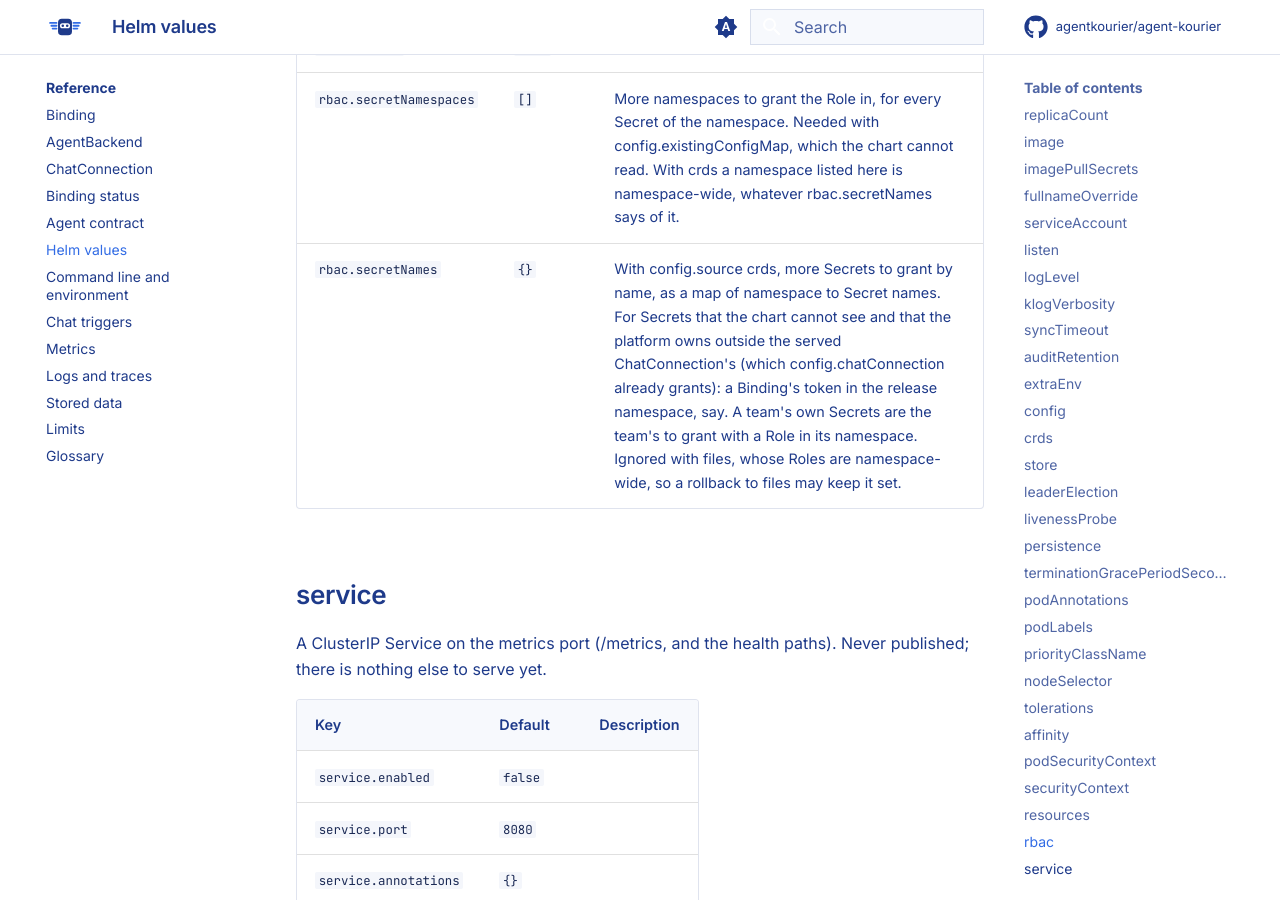
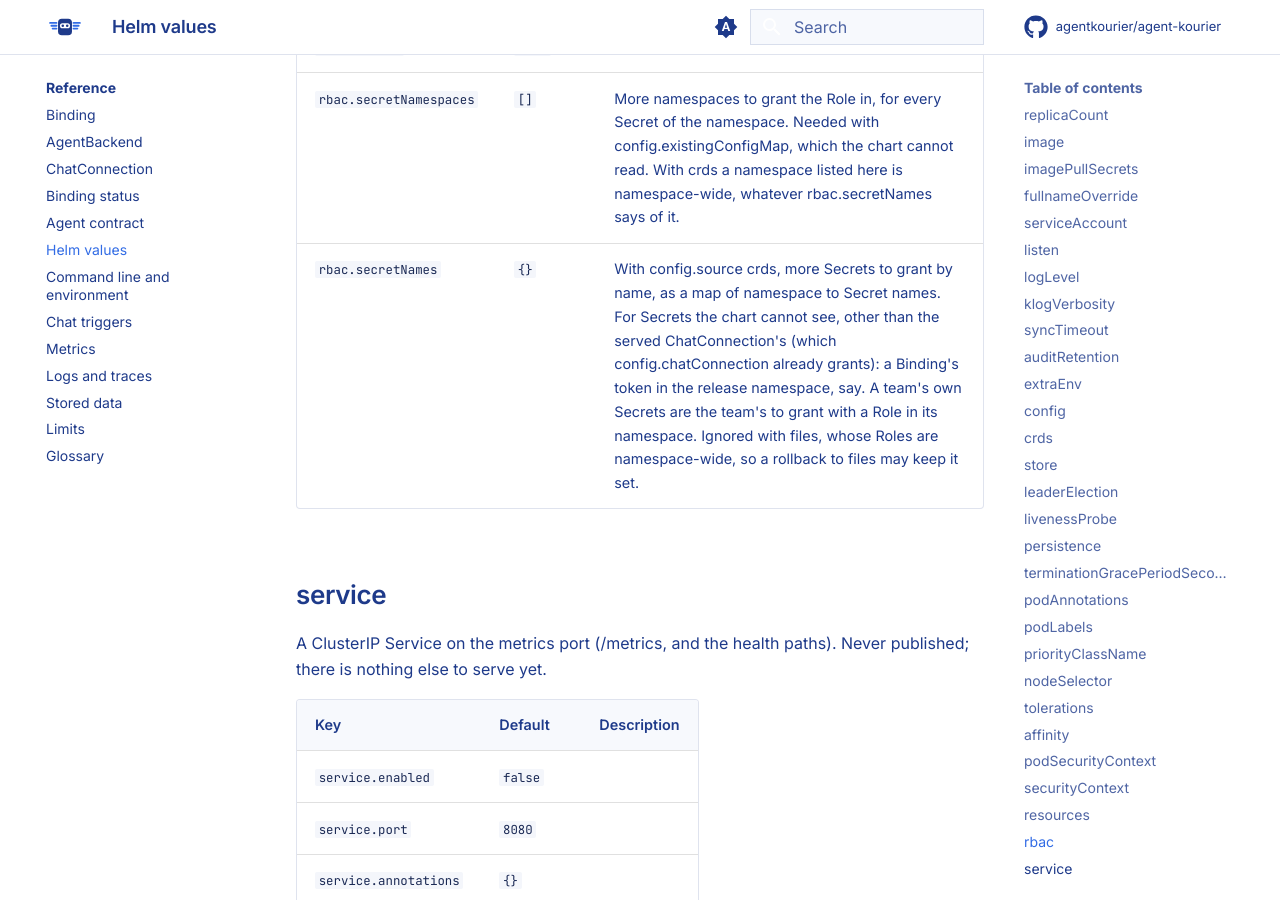
Before and after one commit to agentkourier/agent-kourier, an MkDocs documentation site: the page built from docs/reference/helm-values.md, in a window 1280 px wide and 900 px high, scrolled down 13586 px. Built offline with MkDocs 1.6.1 and Material for MkDocs 9.7.7, drawn with Linux system fonts in a browser that asks for light colours; comment, search, counter and statistics services are not loaded.

Commit message:
docs(chart): clarify the connection Secret grant and secretNames wording

```diff
--- a/docs/reference/helm-values.md
+++ b/docs/reference/helm-values.md
@@ -245,7 +245,7 @@ With crds the chart also makes a ClusterRole (list and watch on the three kinds,
 |---|---|---|
 | `rbac.create` | `true` |  |
 | `rbac.secretNamespaces` | `[]` | More namespaces to grant the Role in, for every Secret of the namespace. Needed with config.existingConfigMap, which the chart cannot read. With crds a namespace listed here is namespace-wide, whatever rbac.secretNames says of it. |
-| `rbac.secretNames` | `{}` | With config.source crds, more Secrets to grant by name, as a map of namespace to Secret names. For Secrets that the chart cannot see and that the platform owns outside the served ChatConnection's (which config.chatConnection already grants): a Binding's token in the release namespace, say. A team's own Secrets are the team's to grant with a Role in its namespace. Ignored with files, whose Roles are namespace-wide, so a rollback to files may keep it set. |
+| `rbac.secretNames` | `{}` | With config.source crds, more Secrets to grant by name, as a map of namespace to Secret names. For Secrets the chart cannot see, other than the served ChatConnection's (which config.chatConnection already grants): a Binding's token in the release namespace, say. A team's own Secrets are the team's to grant with a Role in its namespace. Ignored with files, whose Roles are namespace-wide, so a rollback to files may keep it set. |
 
 ## service
 
```
Also changed, not shown: charts/agent-kourier/README.md (+2 -2 lines), 1 other file.
